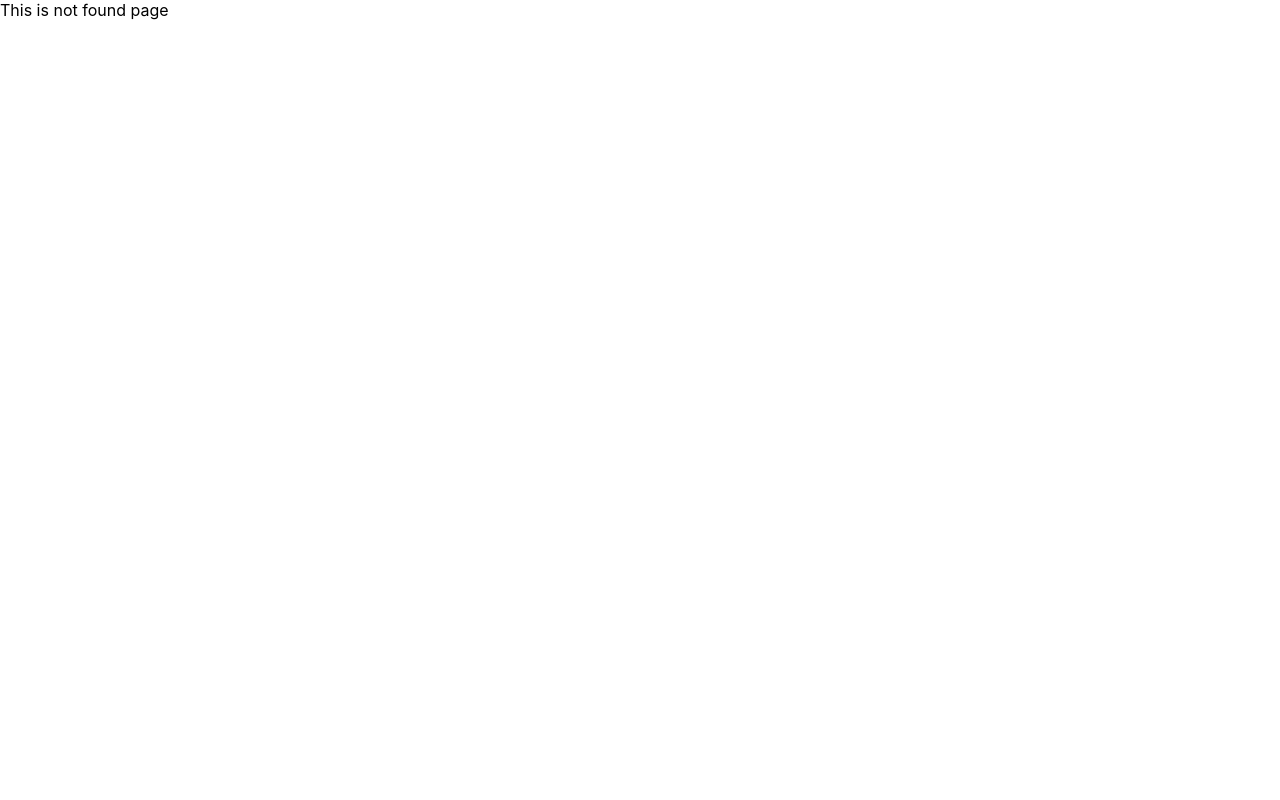
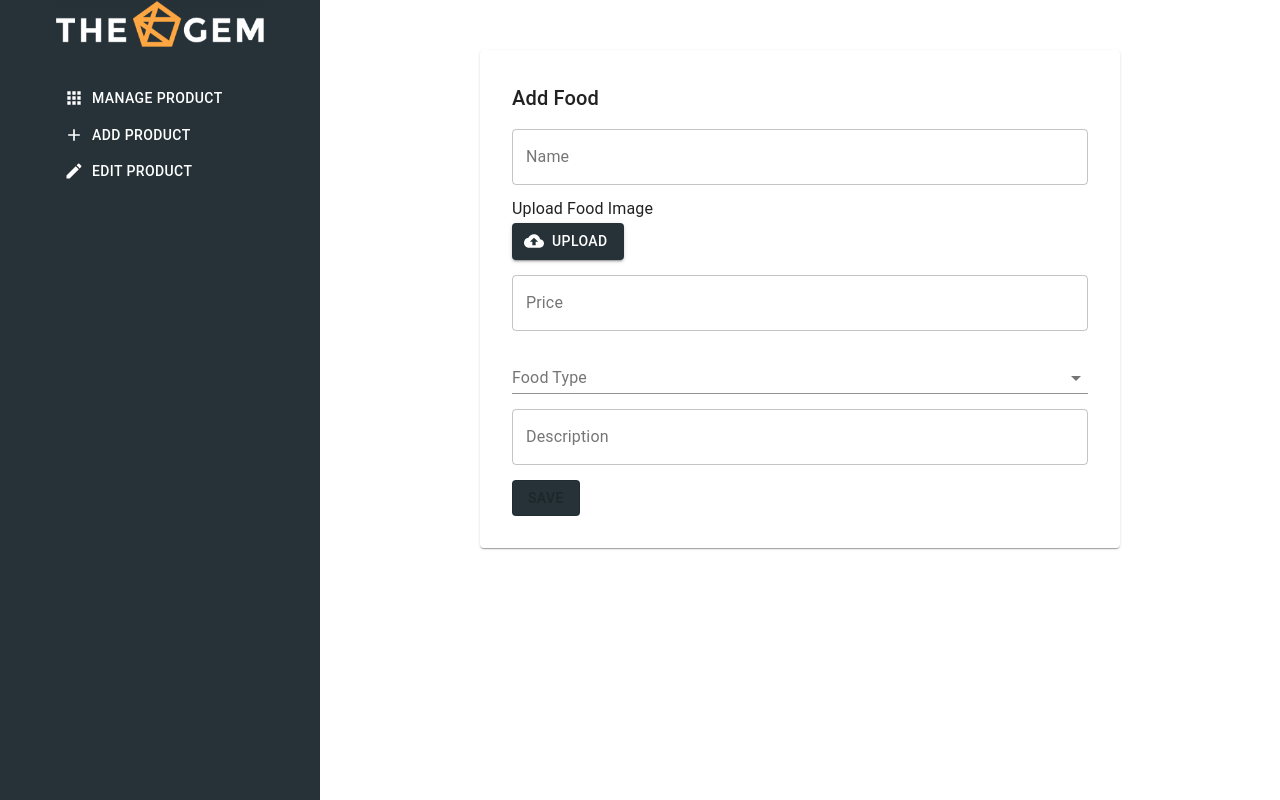
Before and after one commit to Rakib544/TheGem, a React (Create React App) app: page /admin in a window 1280 px wide. Before the commit this address had no page. Built offline with nearby package versions, Linux system fonts and the light colour scheme.

Commit message:
add food from admin is done

```diff
--- a/package.json
+++ b/package.json
@@ -8,9 +8,11 @@
     "@testing-library/jest-dom": "^5.11.10",
     "@testing-library/react": "^11.2.6",
     "@testing-library/user-event": "^12.8.3",
+    "axios": "^0.21.1",
     "firebase": "^8.3.2",
     "react": "^17.0.2",
     "react-dom": "^17.0.2",
+    "react-hook-form": "^6.13.1",
     "react-router-dom": "^5.2.0",
     "react-scripts": "4.0.3",
     "web-vitals": "^1.1.1"
--- a/src/App.js
+++ b/src/App.js
@@ -1,5 +1,6 @@
 import React from 'react';
 import { BrowserRouter, Route, Switch } from 'react-router-dom';
+import Admin from './components/Admin/Admin';
 import Home from './components/Home/Home';
 import Login from './components/Login/Login';
 import NotFound from './components/NotFound/NotFound';
@@ -29,6 +30,9 @@ const App = () => {
         <Route path="/orderComplete">
           <OrderComplete />
         </Route>
+        <Route path="/admin">
+          <Admin />
+        </Route>
         <Route path="*">
           <NotFound />
         </Route>
--- /dev/null
+++ b/src/components/Admin/AddFood.js
@@ -0,0 +1,164 @@
+import { Box, Button, FormControl, Grid, InputLabel, makeStyles, MenuItem, Paper, Select, TextField, Typography } from '@material-ui/core';
+import CloudUploadIcon from '@material-ui/icons/CloudUpload';
+import axios from 'axios';
+import React, { useState } from 'react';
+import { useForm, Controller } from "react-hook-form";
+const useStyles = makeStyles(theme => ({
+    input: {
+        width: '100%',
+        marginTop: '15px',
+    },
+    grid: {
+        display: 'block',
+        margin: '50px auto',
+    },
+    button: {
+        marginTop: '15px',
+        backgroundColor: '#263238',
+        color: '#fff',
+        "&:hover": {
+            backgroundColor: "#263238"
+        }
+    },
+    uploadFile: {
+        display: 'none',
+    },
+    typography: {
+        marginTop: '10px'
+    },
+    uploadButton: {
+        backgroundColor: '#263238',
+        color: '#fff',
+        "&:hover": {
+            backgroundColor: "#263238"
+        }
+    }
+}))
+
+const AddFood = () => {
+    const classes = useStyles();
+    const [open, setOpen] = React.useState(false);
+    const handleClose = () => {
+        setOpen(false);
+    };
+    const handleOpen = () => {
+        setOpen(true);
+    };
+
+    const { register, handleSubmit, control } = useForm();
+    const [imageURL, setImageURL] = useState(null)
+
+    const handleImageUpload = e => {
+        const imageData = new FormData();
+        imageData.set('key', 'd17139582dad6f2a6f60bbc19e0dbd5e');
+        imageData.append('image', e.target.files[0]);
+
+        axios.post('https://api.imgbb.com/1/upload', imageData)
+            .then(res => setImageURL(res.data.data.display_url))
+            .catch(err => console.log(err))
+    }
+    const onSubmit = data => {
+        let productData = { imageURL, ...data }
+        fetch('http://localhost:8080/addProduct', {
+            method: "POST",
+            headers: { "Content-type": 'application/json' },
+            body: JSON.stringify(productData)
+        })
+    };
+
+    return (
+        <div>
+            <form onSubmit={handleSubmit(onSubmit)}>
+                <Grid container lg={8} className={classes.grid}>
+                    <Paper component={Box} p={4}>
+                        <Typography
+                            variant="h6"
+                            color="textPrimary"
+                        >
+                            Add Food
+                        </Typography>
+                        <TextField
+                            variant="outlined"
+                            label="Name"
+                            className={classes.input}
+                            name="name"
+                            inputRef={register}
+                        />
+                        <Typography
+                            variant="subtitle1"
+                            className={classes.typography}
+                        >
+                            Upload Food Image
+                        </Typography>
+                        <input
+                            accept="image/*"
+                            className={classes.uploadFile}
+                            id="contained-button-file"
+                            multiple
+                            type="file"
+                            onChange={handleImageUpload}
+                        />
+                        <label htmlFor="contained-button-file">
+                            <Button
+                                startIcon={<CloudUploadIcon />}
+                                variant="contained"
+                                className={classes.uploadButton}
+                                component="span"
+                            >
+                                Upload
+                            </Button>
+                        </label>
+                        <TextField
+                            variant="outlined"
+                            label="Price"
+                            className={classes.input}
+                            name="price"
+                            inputRef={register}
+                        />
+                        <FormControl className={classes.input}>
+                            <InputLabel>Food Type</InputLabel>
+                            <Controller
+                                as={
+                                    <Select
+                                        labelId="demo-controlled-open-select-label"
+                                        id="demo-controlled-open-select"
+                                        open={open}
+                                        onClose={handleClose}
+                                        onOpen={handleOpen}
+                                    >
+                                        <MenuItem value="">
+                                            <em>None</em>
+                                        </MenuItem>
+                                        <MenuItem value="breakfast">Breakfast</MenuItem>
+                                        <MenuItem value="lunch">Lunch</MenuItem>
+                                        <MenuItem value="dinner">Dinner</MenuItem>
+                                    </Select>
+                                }
+                                name="foodType"
+                                control={control}
+                                defaultValue=""
+                            ></Controller>
+                        </FormControl>
+                        <TextField
+                            variant="outlined"
+                            label="Description"
+                            className={classes.input}
+                            name="description"
+                            inputRef={register}
+                        />
+                        <Button
+                            variant="outlined"
+                            className={classes.button}
+                            type="submit"
+                            disabled={imageURL === null}
+                        >
+                            Save
+                        </Button>
+                    </Paper>
+                </Grid>
+            </form>
+        </div>
+    );
+};
+
+export default AddFood;
--- /dev/null
+++ b/src/components/Admin/Admin.js
@@ -0,0 +1,57 @@
+import { Button, Grid, makeStyles } from '@material-ui/core';
+import React from 'react';
+import logo from '../../images/logo.png'
+import AppsIcon from '@material-ui/icons/Apps';
+import AddIcon from '@material-ui/icons/Add';
+import EditIcon from '@material-ui/icons/Edit';
+import AddFood from './AddFood';
+
+const useStyles = makeStyles(theme => ({
+    leftSide: {
+        backgroundColor: '#263238',
+        height: '100vh',
+        "@media(max-width: 900px)" : {
+            height: '30vh'
+        }
+    },
+    logo: {
+        height: '60px',
+        display: 'block',
+        margin: 'auto'
+    },
+    button: {
+        color: '#fff'
+    },
+    buttonContainer: {
+        display: 'flex',
+        flexDirection: 'column',
+        alignItems: 'flex-start',
+        marginLeft: '60px',
+        marginTop: '20px',
+    }
+}))
+
+const Admin = () => {
+    const classes = useStyles()
+    return (
+        <div>
+            <Grid container>
+                <Grid item lg={3} md={3} sm={12} xs={12} className={classes.leftSide}>
+                    <div>
+                        <img src={logo} alt="logo" className={classes.logo} />
+                    </div>
+                    <div className={classes.buttonContainer}>
+                        <Button startIcon={<AppsIcon />} className={classes.button}>Manage Product</Button>
+                        <Button startIcon={<AddIcon />} className={classes.button}>Add Product</Button>
+                        <Button startIcon={<EditIcon />} className={classes.button}>Edit Product</Button>
+                    </div>
+                </Grid>
+                <Grid item lg={9} md={9} xsm={12} xs={12}>
+                    <AddFood />
+                </Grid>
+            </Grid>
+        </div>
+    );
+};
+
+export default Admin;
```
Also changed, not shown: src/images/logo.png (added), 1 other file (tests, documents, lock files or other folders).
